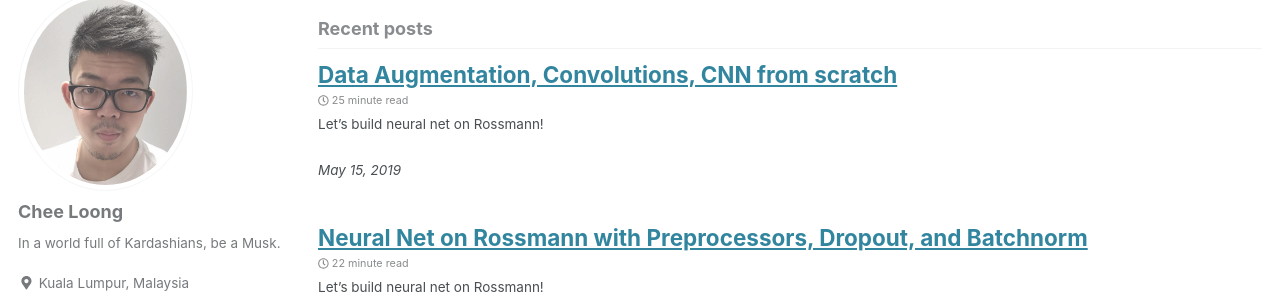
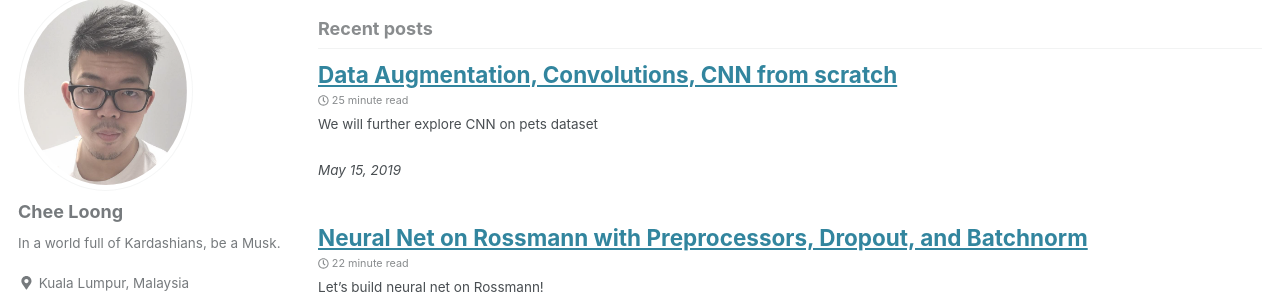
Before and after one commit to CheeLoong/CheeLoong.github.io, a Jekyll site: the page built from index.html, in a window 1280 px wide and 900 px high, scrolled down 390 px. Shown: the part 144-447 px from the top of the window. Built offline with Jekyll 4.4.1, drawn with Linux system fonts in a browser that asks for light colours; cached includes are drawn as plain includes; the list of posts is cut into pages by our own code.

Commit message:
fix excerpt

```diff
--- a/_posts/2019-05-18-pets-cnn.md
+++ b/_posts/2019-05-18-pets-cnn.md
@@ -2,8 +2,8 @@
 title: "Data Augmentation, Convolutions, CNN from scratch"
 date: 2019-05-15
 permalink: /rossmann/
-tags: [fastai, data augmentation, cnn, pets, stride2conv]
-excerpt: "Let's build neural net on Rossmann!"
+tags: [fastai, data augmentation, cnn, pets, stride2conv, heatmap]
+excerpt: "We will further explore CNN on pets dataset"
 mathjax: "true"
 ---
 
```
